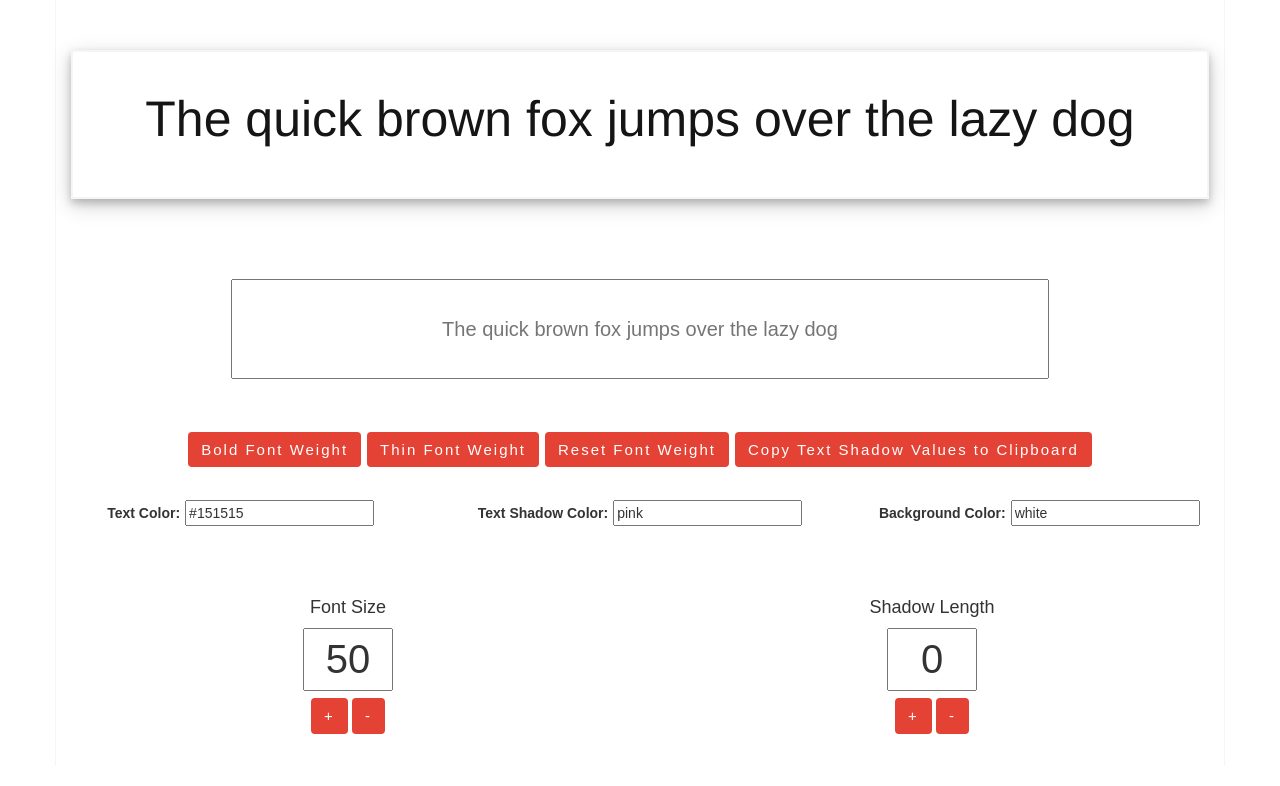
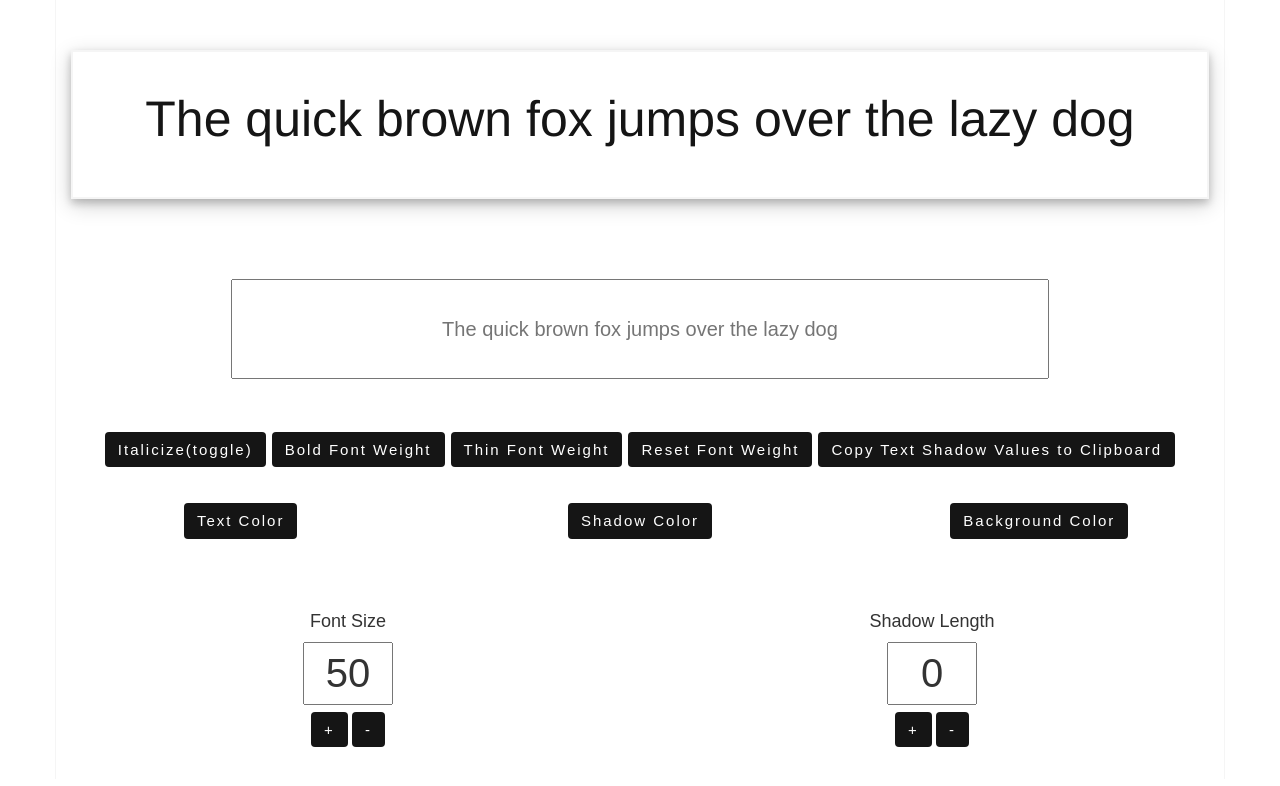
Before and after one commit to nseyf/text-shadow-assist, a React (Create React App) app: page / in a window 1280 px wide. Shown: the top 786 px of the page. Built offline with nearby package versions, Linux system fonts and the light colour scheme.

Commit message:
added color pickers with react-color

```diff
--- a/package.json
+++ b/package.json
@@ -7,6 +7,7 @@
   },
   "dependencies": {
     "react": "^15.6.1",
+    "react-color": "^2.13.1",
     "react-dom": "^15.6.1"
   },
   "scripts": {
--- a/src/App.css
+++ b/src/App.css
@@ -1,15 +1,28 @@
 .btn {
-  background: #e34234;
+  background: #151515;
   color: white;
   margin: 3px;
   border-radius: none;
   font-size: 15px;
   letter-spacing: 2px;
 }
+.btn:hover {
+  background: white;
+  border:1px solid #151515;
+  color: #151515;
+}
+.btn:focus {
+  color: white;
+  background: #151515;
+}
 
 .row {
   margin-bottom: 30px;
   margin-top: 30px;
+}
+
+.picker {
+  text-align: center;
 }
 
 
--- a/src/components/TextShadowAssist.js
+++ b/src/components/TextShadowAssist.js
@@ -1,4 +1,5 @@
 import React, { Component } from 'react';
+import { SketchPicker } from 'react-color';
 
 export default class TextShadowAssist extends Component {
 
@@ -10,17 +11,24 @@ constructor(props) {
     color: "#151515",
     font: "",
     fontWeight: "",
+    isItalic: false,
+    fontStyle: "",
     fontFamily: "helvetica",
     fontSize: 50,
     shadowLength: 0,
-    shadowColor: "pink",
+    shadowColor: "",
     shadowValues: 0,
     backgroundColor: "white",
-  }
+    displayColorPicker: false,
+    displayShadowPicker: false,
+    displayBackgroundPicker: false,
+    }
 
 this.renderShadows = this.renderShadows.bind(this);
 
 }
+
+// Word Input Handler
 
 updateWord(e) {
   this.setState({
@@ -28,42 +36,34 @@ updateWord(e) {
   })
 };
 
+
 updateTextColor(e) {
-  this.setState({
-    color: e.target.value
-  })
+this.setState({
+  color: e.hex
+})
 }
+
 
 updateTextShadowColor(e) {
   this.setState({
-    shadowColor: e.target.value
+    shadowColor: e.hex
   }, () => {
     this.renderShadows();
   })
 }
 
-copyValues(e) {
 
-    const element = document.createElement('textarea');
-
-    element.value = `text-shadow: ${e.target.value}`;
-
-    document.body.appendChild(element);
-
-    element.focus();
-
-    element.setSelectionRange(0, element.value.length);
-
-    document.execCommand('copy');
-    document.body.removeChild(element)
-  }
-
-
-
+// Font sizing handler
 updateFontSize(e) {
   this.setState({
     fontSize: parseInt(e.target.value, 10) ? parseInt(e.target.value, 10) : 0
   })
+}
+
+//Font Styling
+
+toggleItalic(e) {
+  this.state.isItalic ? this.setState({isItalic : false, fontStyle: ""}) : this.setState({isItalic: true, fontStyle: "italic"})
 }
 
 boldFontWeight(e) {
@@ -84,6 +84,8 @@ thinFontWeight(e){
   })
 };
 
+//Rendering Shadows
+
 renderShadows() {
         const result = [];
         for(var i=1; i <= this.state.shadowLength; i++) {
@@ -92,11 +94,13 @@ renderShadows() {
         return this.setState({shadowValues: result.join(', ')})
 }
 
-updateBackground(e){
+
+updateBackgroundColor(e){
   this.setState({
-    backgroundColor: e.target.value
+    backgroundColor: e.hex
   })
 }
+
 
 updateshadowLength(e) {
   this.setState({
@@ -106,9 +110,30 @@ updateshadowLength(e) {
   })
 }
 
+// Copying Shadow values to clipboard
+
+copyValues(e) {
+
+    const element = document.createElement('textarea');
+
+    element.value = `text-shadow: ${e.target.value}`;
+
+    document.body.appendChild(element);
+
+    element.focus();
+
+    element.setSelectionRange(0, element.value.length);
+
+    document.execCommand('copy');
+    document.body.removeChild(element)
+  }
+
+
+
+
     render() {
+
 // Styles
-
 
 const mainStyle = {
   width: "100%",
@@ -124,6 +149,7 @@ const mainStyle = {
 const wordStyle = {
   padding: "20px",
   fontFamily: this.state.fontFamily,
+  fontStyle: this.state.fontStyle,
   fontSize: `${this.state.fontSize}px`,
   textAlign: "center",
   transition: "0.3s",
@@ -152,8 +178,21 @@ const numberInputStyle = {
   marginBottom: "5px"
 }
 
+// Color Picker style
 
-//
+const popover = {
+  position: "absolute",
+  zIndex: "3"
+}
+
+const cover = {
+  position: "fixed",
+  top: "0px",
+  right: "0px",
+  bottom: "0px",
+  left: "0px",
+}
+
 
       return (
       <div className="container">
@@ -169,6 +208,8 @@ const numberInputStyle = {
       onChange={this.updateWord.bind(this)}/>
 <div className="text-center">
 <button className="btn"
+onClick={this.toggleItalic.bind(this)}>Italicize(toggle)</button>
+<button className="btn"
 onClick={this.boldFontWeight.bind(this)}>Bold Font Weight</button>
 <button className="btn"
 onClick={this.thinFontWeight.bind(this)}>Thin Font Weight</button>
@@ -178,30 +219,39 @@ onClick={this.normalFontWeight.bind(this)}>Reset Font Weight</button>
       <button value={this.state.shadowValues} onClick={this.copyValues.bind(this)} className="btn">Copy Text Shadow Values to Clipboard</button>
 </div>
 <div className="row">
-<div className="col-lg-4 col-xs-12"><label>Text Color: </label>
-<input
-placeholder={this.state.color}
+<div className="col-lg-4 col-sm-4 col-md-4 col-xs-12">
+
+<button className="btn" onClick={() => {this.setState({displayColorPicker: !this.state.displayColorPicker })}}>Text Color</button>
+{ this.state.displayColorPicker ? <div style={ popover }>
+<div style={ cover } onClick={ () => { this.setState({displayColorPicker: false})} } />
+<SketchPicker
+color={ this.state.color }
 onChange={this.updateTextColor.bind(this)}
-value={this.state.color}
-onClick={() => {this.setState({color: ""})}}
 />
+</div> : null }
+
 </div>
-<div className="col-lg-4 col-xs-12"><label>Text Shadow Color: </label>
-<input
-placeholder={this.state.shadowColor}
+<div className="col-lg-4 col-sm-4 col-md-4 col-xs-12">
+<button className="btn" onClick={() => {this.setState({displayShadowPicker: !this.state.displayShadowPicker })}}>Shadow Color</button>
+{ this.state.displayShadowPicker ? <div style={ popover }>
+<div style={ cover } onClick={ () => { this.setState({displayShadowPicker: false})} } />
+<SketchPicker
+color={ this.state.shadowColor }
 onChange={this.updateTextShadowColor.bind(this)}
-value={this.state.shadowColor}
-onClick={() => {this.setState({shadowColor: ""})}}
 />
+</div> : null }
 </div>
-<div className="col-lg-4 col-xs-12">
-<label>Background Color: </label>
-<input
-placeholder={this.state.backgroundColor}
-onChange={this.updateBackground.bind(this)}
-value={this.state.backgroundColor}
-onClick={() => {this.setState({backgroundColor: ""})}}
+<div className="col-lg-4 col-sm-4 col-md-4 col-xs-12">
+
+<button className="btn" onClick={() => {this.setState({displayBackgroundPicker: !this.state.displayBackgroundPicker })}}>Background Color</button>
+{ this.state.displayBackgroundPicker ? <div style={ popover }>
+<div style={ cover } onClick={ () => { this.setState({displayBackgroundPicker: false})} } />
+<SketchPicker
+color={ this.state.backgroundColor }
+onChange={this.updateBackgroundColor.bind(this)}
 />
+</div> : null }
+
 </div>
 </div>
 </div>
```
Also changed, not shown: 1 other file (tests, documents, lock files or other folders).
